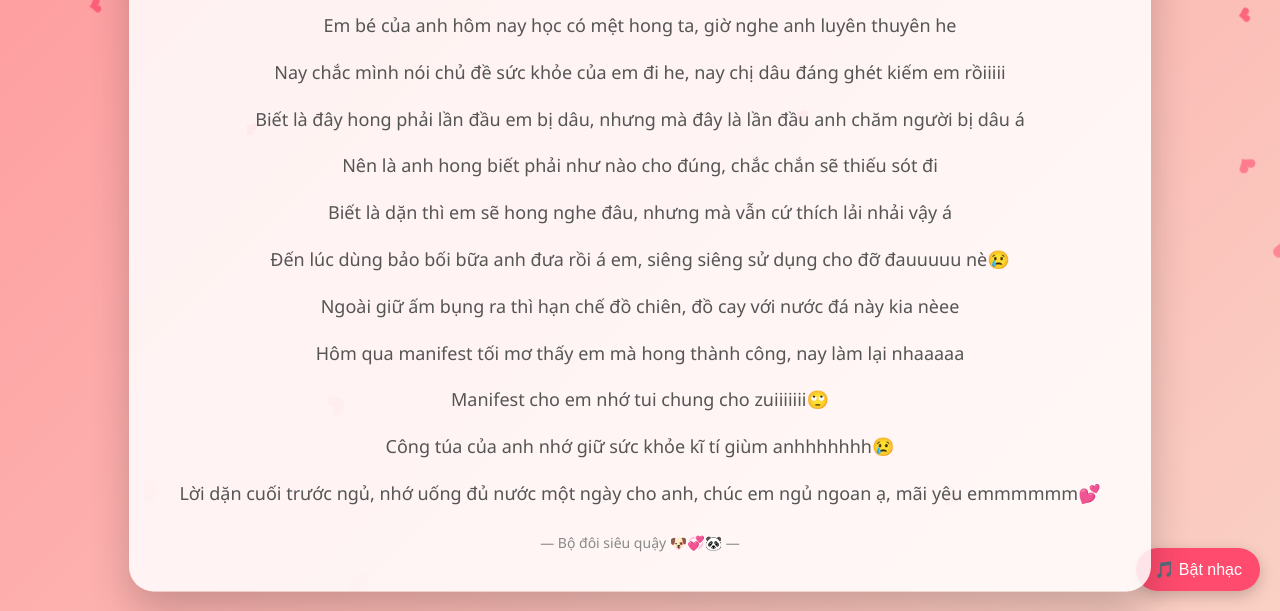
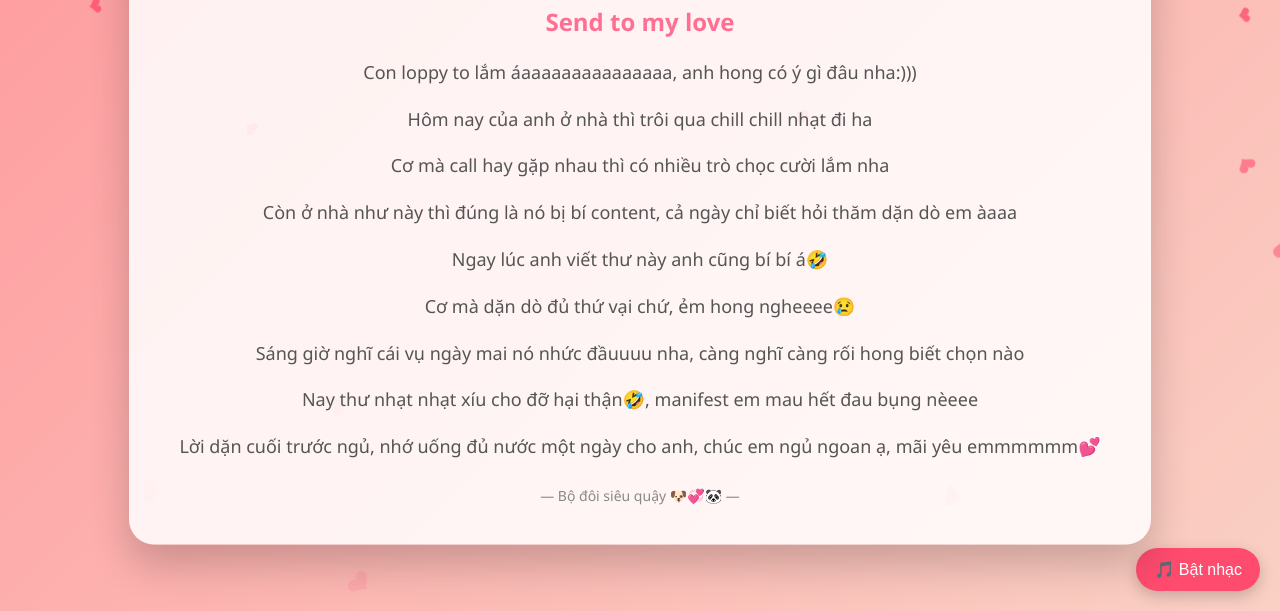
Before and after one commit to ChiPiMinh/nhu, a plain HTML site: page index.html in a window 1280 px wide. Shown: the part 189-800 px from the top of the page. Drawn offline with Linux system fonts and the light colour scheme.

Commit message:
Update index.html

```diff
--- a/index.html
+++ b/index.html
@@ -93,16 +93,14 @@
     <div class="card">
         <h1>💖 Gấu trúc đáng yêuuu 💖</h1>
         <h2>Send to my love</h2>
-        <p>Em bé của anh hôm nay học có mệt hong ta, giờ nghe anh luyên thuyên he
-        <p>Nay chắc mình nói chủ đề sức khỏe của em đi he, nay chị dâu đáng ghét kiếm em rồiiiii</p>
-        <P>Biết là đây hong phải lần đầu em bị dâu, nhưng mà đây là lần đầu anh chăm người bị dâu á</p>
-        <p>Nên là anh hong biết phải như nào cho đúng, chắc chắn sẽ thiếu sót đi</p>
-        <p>Biết là dặn thì em sẽ hong nghe đâu, nhưng mà vẫn cứ thích lải nhải vậy á</p>
-        <p>Đến lúc dùng bảo bối bữa anh đưa rồi á em, siêng siêng sử dụng cho đỡ đauuuuu nè😢</p>
-        <p>Ngoài giữ ấm bụng ra thì hạn chế đồ chiên, đồ cay với nước đá này kia nèee</p>
-        <p>Hôm qua manifest tối mơ thấy em mà hong thành công, nay làm lại nhaaaaa</p>
-        <p>Manifest cho em nhớ tui chung cho zuiiiiiii🙄</p>
-        <p>Công túa của anh nhớ giữ sức khỏe kĩ tí giùm anhhhhhhh😢</p>
+        <p>Con loppy to lắm áaaaaaaaaaaaaaaa, anh hong có ý gì đâu nha:)))
+        <p>Hôm nay của anh ở nhà thì trôi qua chill chill nhạt đi ha</p>
+        <P>Cơ mà call hay gặp nhau thì có nhiều trò chọc cười lắm nha</p>
+        <p>Còn ở nhà như này thì đúng là nó bị bí content, cả ngày chỉ biết hỏi thăm dặn dò em àaaa</p>
+        <p>Ngay lúc anh viết thư này anh cũng bí bí á🤣</p>
+        <p>Cơ mà dặn dò đủ thứ vại chứ, ẻm hong ngheeee😢</p>
+        <p>Sáng giờ nghĩ cái vụ ngày mai nó nhức đầuuuu nha, càng nghĩ càng rối hong biết chọn nào</p>
+        <p>Nay thư nhạt nhạt xíu cho đỡ hại thận🤣, manifest em mau hết đau bụng nèeee</p>
         <p>Lời dặn cuối trước ngủ, nhớ uống đủ nước một ngày cho anh, chúc em ngủ ngoan ạ, mãi yêu emmmmmm💕<br></p>
         <div class="footer">— Bộ đôi siêu quậy 🐶💞🐼 —</div>
     </div>
```
